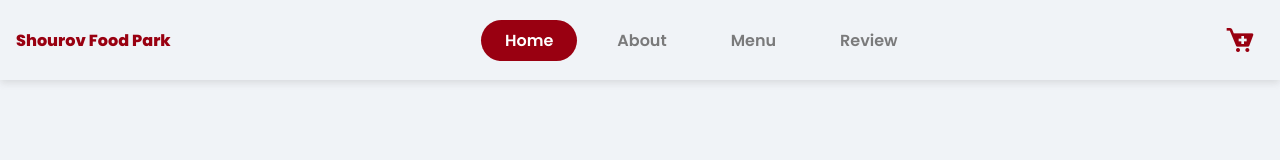
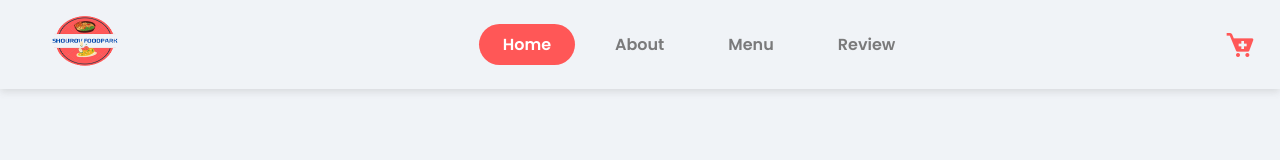
Before and after one commit to shourov-sorkar/restaurant-template, a plain HTML site: page index.html in a window 1280 px wide. Drawn offline with nearby package versions, Linux system fonts and the light colour scheme.

Commit message:
:hankey: Added logo

```diff
--- a/css/style.css
+++ b/css/style.css
@@ -1,5 +1,5 @@
 :root {
-    --primary-color: #990011FF;
+    --primary-color:#FF5757;
     --background-color: #f0f3f7;
     --secon-color: #9da2ad;
     --grey: #7a7a7b;
@@ -43,10 +43,9 @@ html {
     padding: 1rem;
 }
 
-.logo {
-    font-size: 1rem;
-    font-weight: 800;
-    color: var(--primary-color);
+.logo img{
+    width: 150px ;
+    height: 50px ;
 }
 .menu {
     display: flex;
--- a/index.html
+++ b/index.html
@@ -7,6 +7,7 @@
     <link rel="preconnect" href="https://fonts.gstatic.com">
     <link href="https://fonts.googleapis.com/css2?family=Poppins:wght@200;300;400;500;600;700;800;900&display=swap" rel="stylesheet">
     <link href='https://unpkg.com/boxicons@2.0.7/css/boxicons.min.css' rel='stylesheet'>
+    <link rel="icon" href="./assets/fevicon.PNG">
     <link rel="stylesheet" href="./css/style.css">
     <title>Shourov Food Park</title>
 </head>
@@ -16,7 +17,7 @@
         <div class="menu-wrap">
             <a href="#home">
                 <div class="logo">
-                    Shourov Food Park
+                    <img src="./assets/logo.png" alt="logo">
                 </div>
             </a>
             <div class="menu h-xs">
```
Also changed, not shown: assets/fevicon.PNG (added), assets/logo.png (added).
